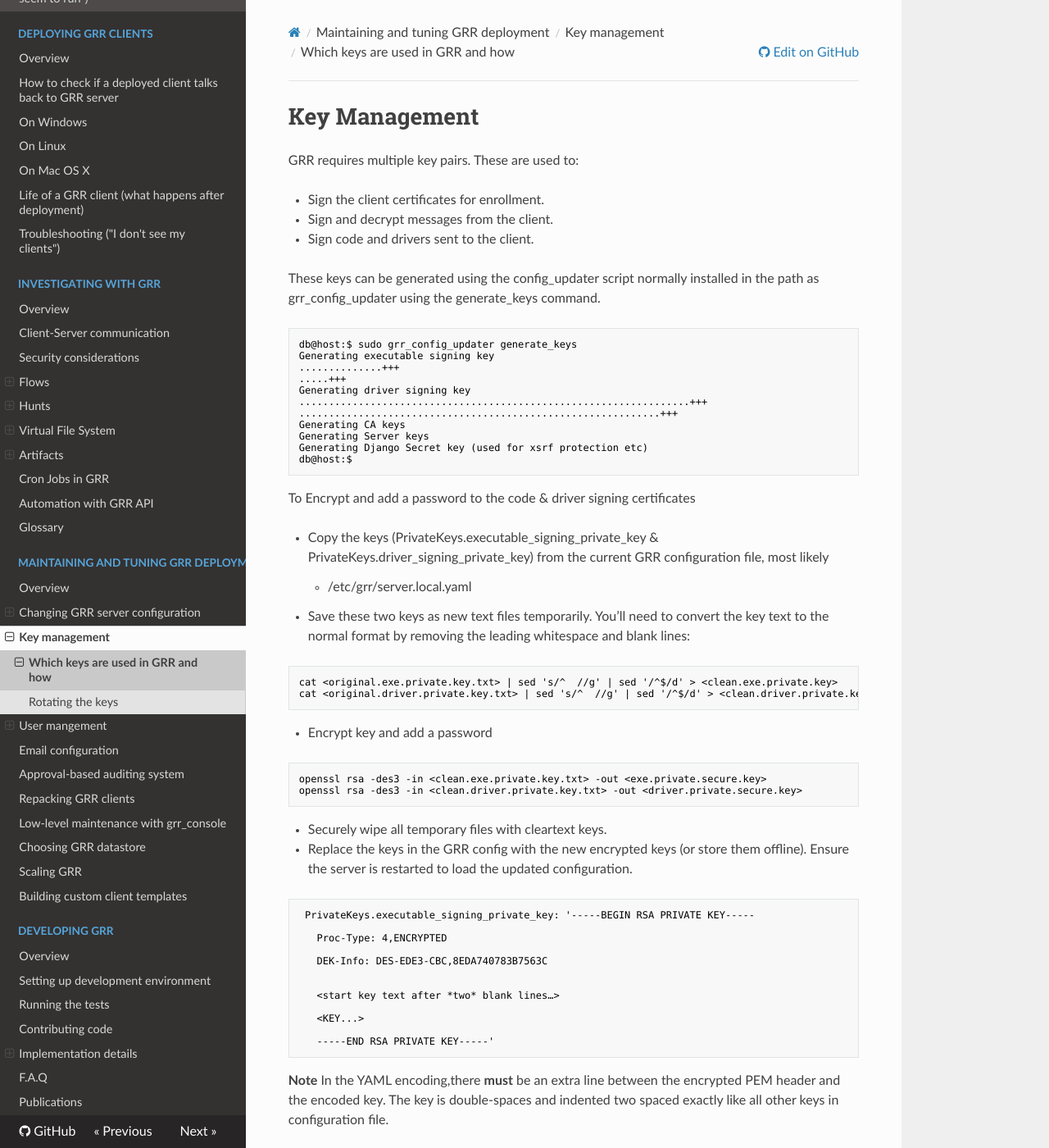
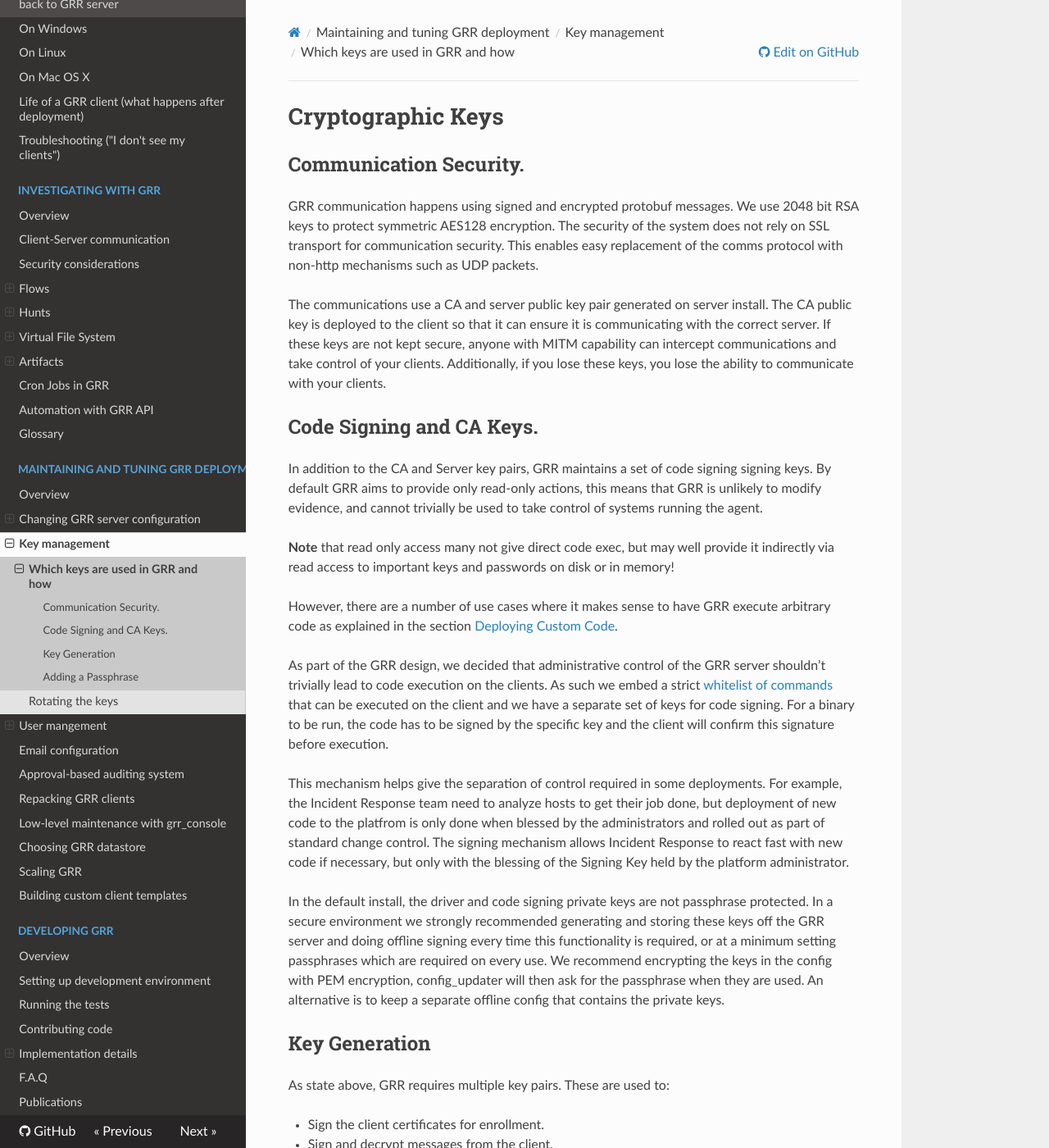
Before and after one commit to google/grr-doc, an MkDocs documentation site: the page built from docs/maintaining-and-tuning/key-management/which-keys-and-how.md, in a window 1280 px wide and 1400 px high. Shown: the whole window at 82% size. Built offline with MkDocs 1.6.1, drawn with Linux system fonts in a browser that asks for light colours; nearby versions of some CDN libraries; old or Windows-style settings are respelled for this version of MkDocs; some of the changed text lies outside the part shown.

Commit message:
Adding client security.

````diff
--- a/docs/maintaining-and-tuning/key-management/which-keys-and-how.md
+++ b/docs/maintaining-and-tuning/key-management/which-keys-and-how.md
@@ -1,12 +1,71 @@
-# Key Management
+# Cryptographic Keys
 
-GRR requires multiple key pairs. These are used to:
+## Communication Security.
+
+GRR communication happens using signed and encrypted protobuf messages.
+We use 2048 bit RSA keys to protect symmetric AES128 encryption. The
+security of the system does not rely on SSL transport for communication
+security. This enables easy replacement of the comms protocol with
+non-http mechanisms such as UDP packets.
+
+The communications use a CA and server public key pair generated on
+server install. The CA public key is deployed to the client so that it
+can ensure it is communicating with the correct server. If these keys
+are not kept secure, anyone with MITM capability can intercept
+communications and take control of your clients. Additionally, if you
+lose these keys, you lose the ability to communicate with your clients.
+
+## Code Signing and CA Keys.
+
+In addition to the CA and Server key pairs, GRR maintains a set of code
+signing signing keys. By default GRR aims to provide only
+read-only actions, this means that GRR is unlikely to modify evidence,
+and cannot trivially be used to take control of systems running the
+agent.
+
+**Note** that read only access many not give direct code exec,
+but may well provide it indirectly via read access to important keys
+and passwords on disk or in memory!
+
+However, there are a number of use cases where it makes
+sense to have GRR execute arbitrary code as explained in the section
+[Deploying Custom Code](#deploying-custom-drivers-and-code).
+
+As part of the GRR design, we decided that administrative control of the
+GRR server shouldn’t trivially lead to code execution on the clients. As
+such we embed a strict [whitelist of
+commands](https://github.com/google/grr/search?q=IsExecutionWhitelisted)
+that can be executed on the client and we have a separate set of keys
+for code signing. For a binary to be run, the code has to be signed by
+the specific key and the client will confirm this signature before
+execution.
+
+This mechanism helps give the separation of control required in some
+deployments. For example, the Incident Response team need to analyze
+hosts to get their job done, but deployment of new code to the platfrom
+is only done when blessed by the administrators and rolled out as part
+of standard change control. The signing mechanism allows Incident
+Response to react fast with new code if necessary, but only with the
+blessing of the Signing Key held by the platform administrator.
+
+In the default install, the driver and code signing private keys are not
+passphrase protected. In a secure environment we strongly recommended
+generating and storing these keys off the GRR server and doing offline
+signing every time this functionality is required, or at a minimum
+setting passphrases which are required on every use. We recommend
+encrypting the keys in the config with PEM encryption, config\_updater
+will then ask for the passphrase when they are used. An alternative is
+to keep a separate offline config that contains the private keys.
+
+## Key Generation
+
+As state above, GRR requires multiple key pairs. These are used to:
 
   - Sign the client certificates for enrollment.
 
   - Sign and decrypt messages from the client.
 
-  - Sign code and drivers sent to the client.
+  - Sign code and binaries sent to the client.
 
 These keys can be generated using the config\_updater script normally
 installed in the path as grr\_config\_updater using the generate\_keys
@@ -25,6 +84,8 @@
 Generating Django Secret key (used for xsrf protection etc)
 db@host:$
 ```
+
+## Adding a Passphrase
 
 To Encrypt and add a password to the code & driver signing certificates
 
````
